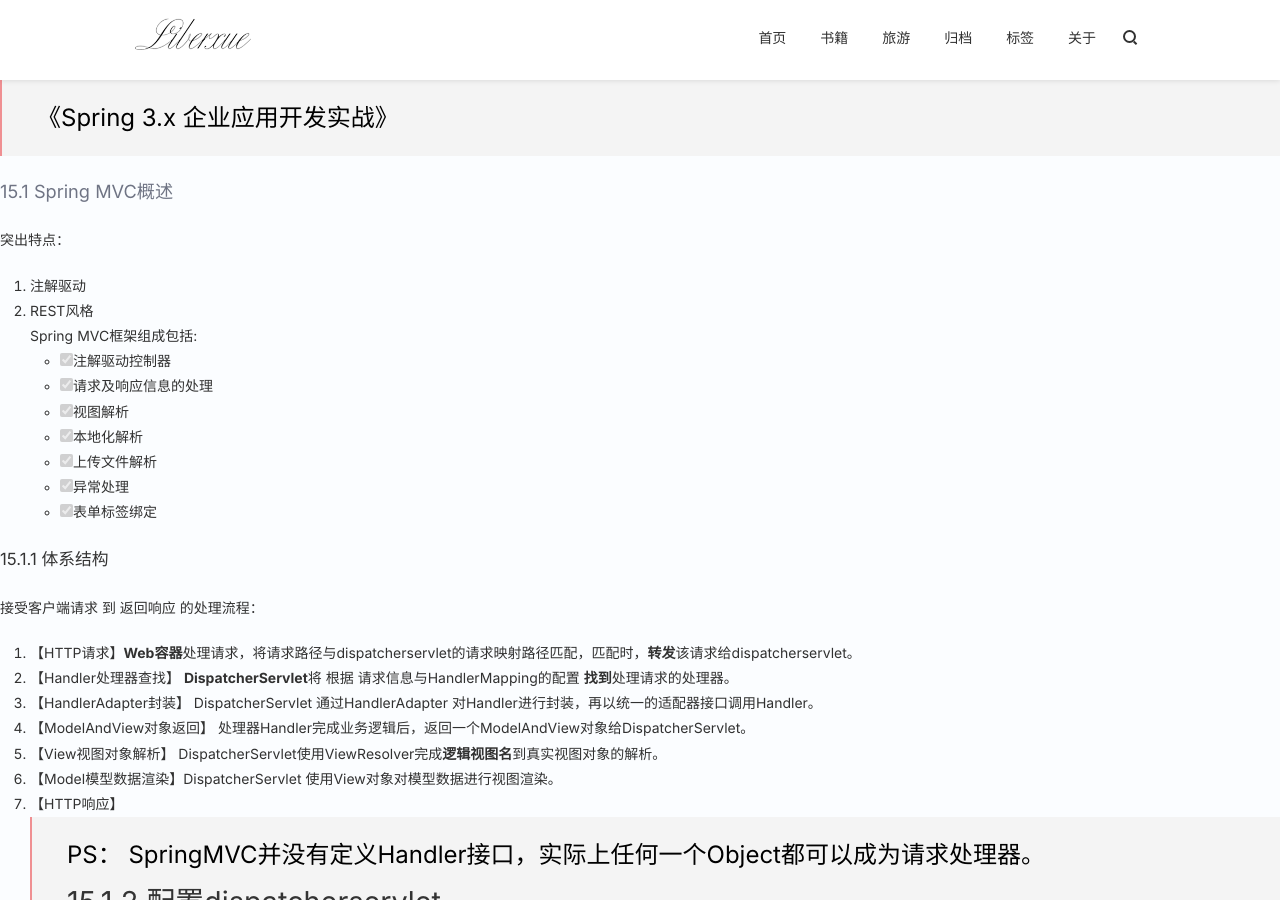
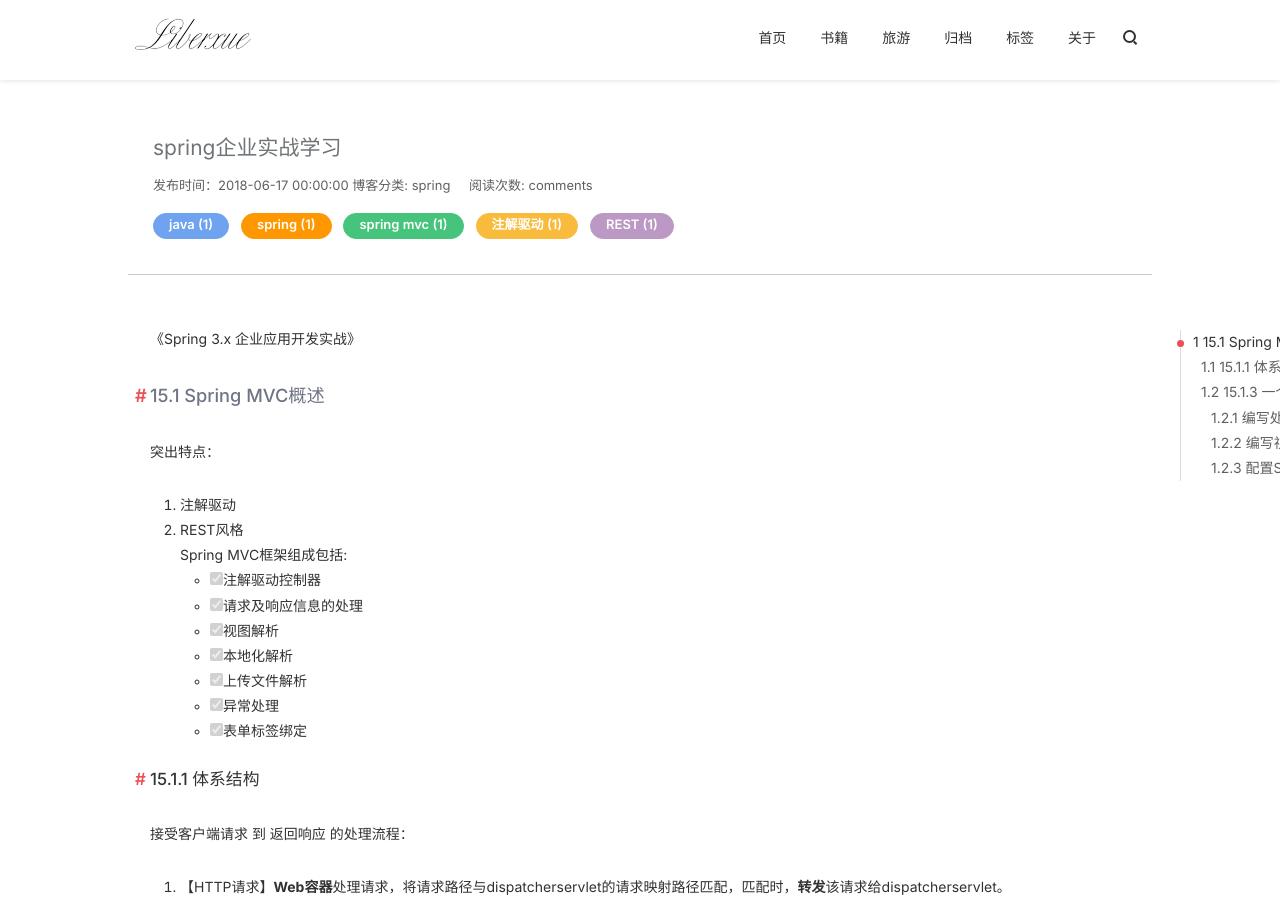
Before and after one commit to zhaoxbmsdn/zhaoxbmsdn.github.io, a Jekyll site: the page built from _posts/spring/2018-06-17-《Spring 3.x 企业应用开发实战》.md, in a window 1280 px wide and 900 px high. Built offline with Jekyll 4.4.1, drawn with Linux system fonts in a browser that asks for light colours; nearby versions of some CDN libraries; comment, search, counter and statistics services are not loaded; some of the changed text lies outside the part shown.

Commit message:
fix bug #删除文档中无用或莫名其妙的东西
当然也会我的文章增加了一个yaml头文件，很期待使用blog layout后，展现出来的样式

```diff
--- a/_config.yml
+++ b/_config.yml
@@ -1,6 +1,6 @@
 # ----------- CONFIGURABLE START -----------
-title:            "zhaoxbmsdn|FullStack|独立开发者|jekyll blog|GitHub blog"
-description:      "学习需要记录"
+title:            "zhaoxb"
+description:      "学如逆海行舟，不进则退"
 url:              https://zhaoxbmsdn.github.io # 域名
 signoff:          "zhaoxbmsdn" # Your name
 facebook_appid:   #liberxue
--- a/_includes/foot.html
+++ b/_includes/foot.html
@@ -22,7 +22,6 @@
                         <p>Powered by <a href="{{ site.url }}/tags/#Jekyll" title="Jekyll" data-hover="Jekyll" target="_blank" rel="nofollow">Jekyll</a></p>
                         <p>&copy; 2017 <a href="/feed.xml"  title="访问 liberxue blog RSS" data-hover="liberxue blog RSS">liberxue blog RSS</a></p>
                         <p>总计文章：{{paginator.total_posts}}篇</p>
-                      <p>本blog已开源点击Fork</p><iframe src="http://ghbtns.com/github-btn.html?user=liberxue&repo=liberxue.github.io&type=fork&count=true" allowtransparency="true" frameborder="0" scrolling="0" width="95" height="20"></iframe>
                     </div>
                 </div>
             </div>
--- a/_posts/spring/2018-06-17-《Spring 3.x 企业应用开发实战》.md
+++ b/_posts/spring/2018-06-17-《Spring 3.x 企业应用开发实战》.md
@@ -1,4 +1,18 @@
-> 《Spring 3.x 企业应用开发实战》
+---
+layout: blog
+istop: true
+title: "spring企业实战学习"
+background-image: https://o243f9mnq.qnssl.com/2017/06/116099051.jpg
+date:  2018-06-17
+category: spring
+tags:
+- java
+- spring
+- spring mvc
+- 注解驱动
+- REST
+---
+ 《Spring 3.x 企业应用开发实战》
 
 ## 15.1 Spring MVC概述
 突出特点：
```
Also changed, not shown: _includes/head.html (+0 -19 lines).
